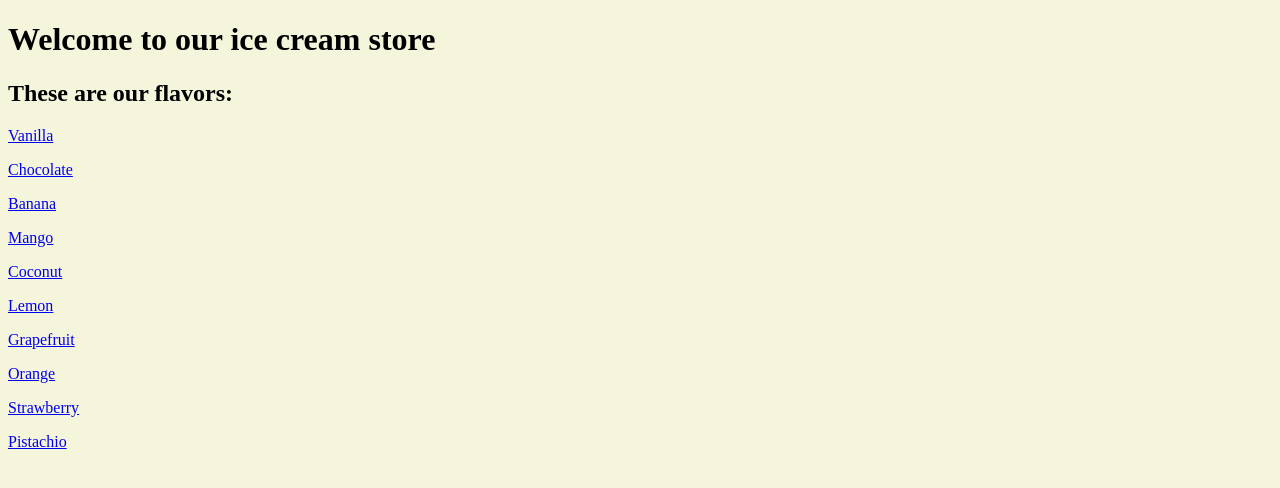
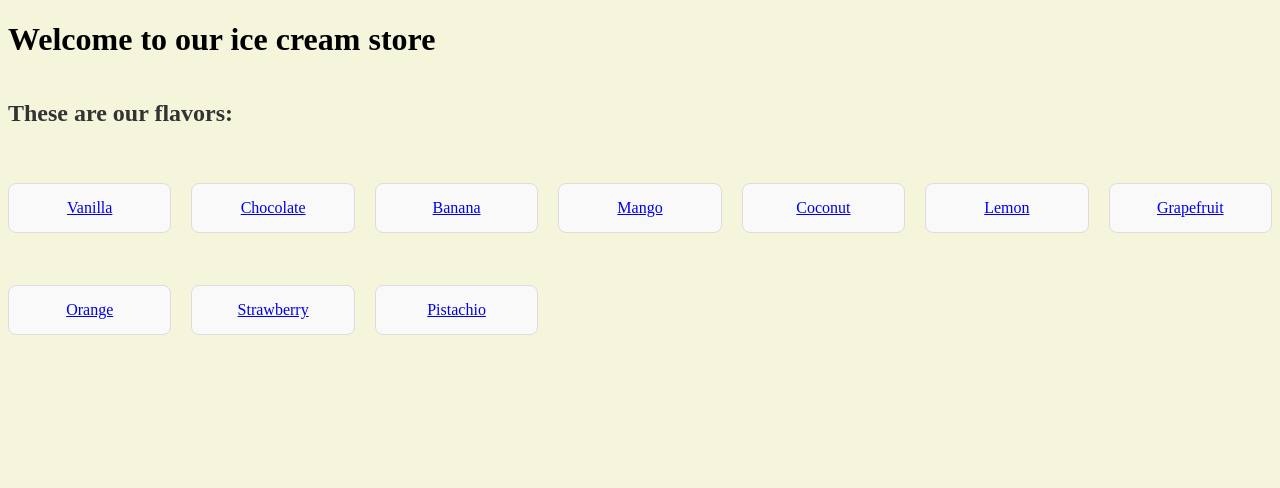
Before and after one commit to brianhob-cwhq/lesson8, a plain HTML site: page index.html in a window 1280 px wide. Drawn offline with Linux system fonts and the light colour scheme.

Commit message:
added grid

```diff
--- a/style.css
+++ b/style.css
@@ -7,3 +7,25 @@ img{
 body{
     background-color:beige;
 }
+
+.flavors {
+  display: grid;
+  grid-template-columns: repeat(auto-fit, minmax(150px, 1fr));
+  gap: 20px;
+  margin-top: 20px;
+}
+
+.subtitle {
+  grid-column: 1 / -1;
+  margin-bottom: 20px;
+  font-size: 1.5em;
+  color: #333;
+}
+
+.flavor {
+  padding: 15px;
+  text-align: center;
+  border: 1px solid #ddd;
+  border-radius: 8px;
+  background-color: #f9f9f9;
+}
```
